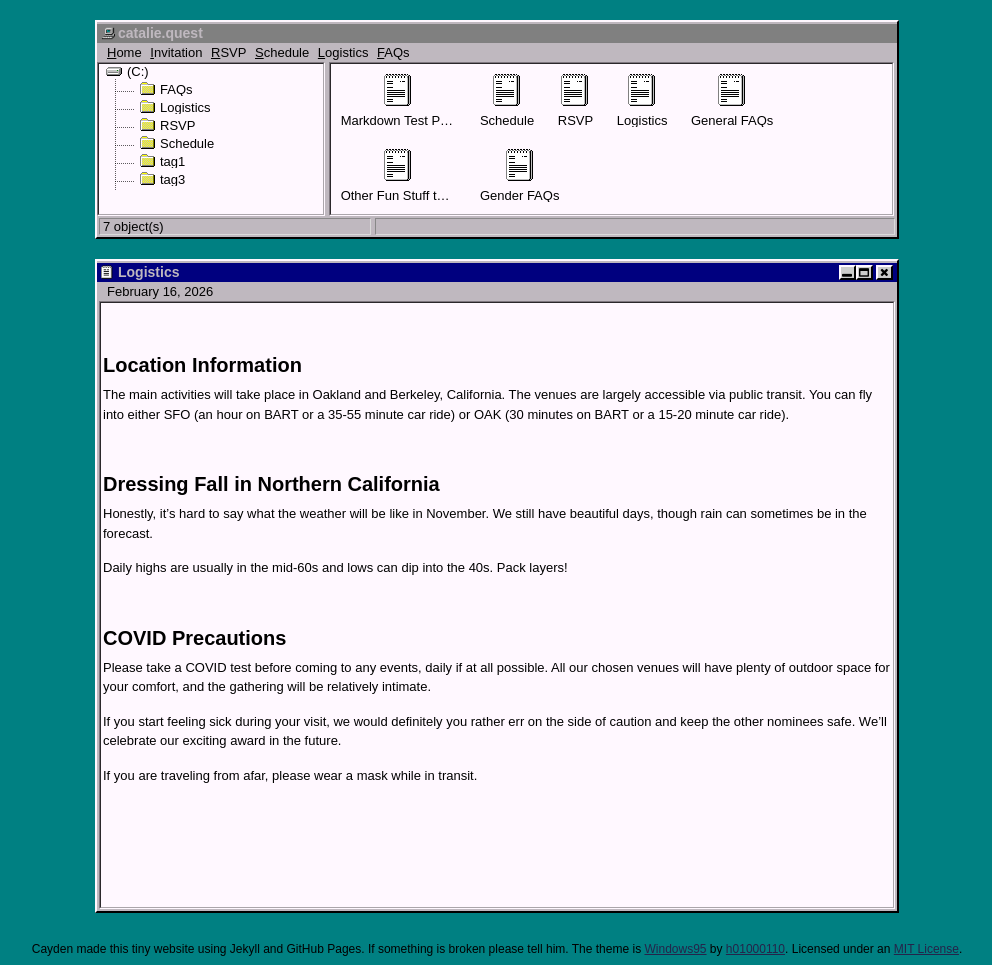
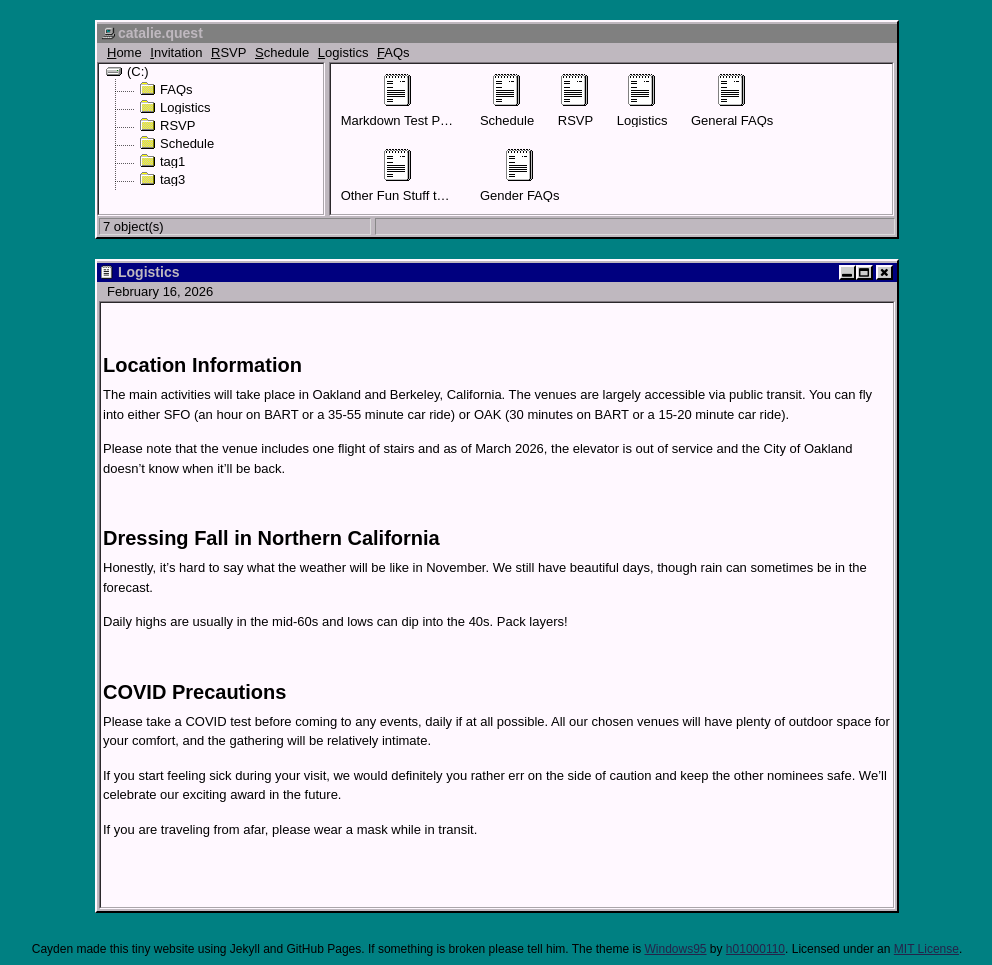
Before and after one commit to catachresis/catalie, a Jekyll site: the page built from _posts/2026-02-16-logistics.md, in a window 1280 px wide. Shown: the whole page, without its empty margins (143-1135 px from the left). Built offline with Jekyll 4.4.1, drawn with Linux system fonts in a browser that asks for light colours.

Commit message:
Update logistics with venue accessibility information
Added note about accessibility issues at the venue.

```diff
--- a/_posts/2026-02-16-logistics.md
+++ b/_posts/2026-02-16-logistics.md
@@ -7,6 +7,8 @@ tags: Logistics
 # Location Information
 
 The main activities will take place in Oakland and Berkeley, California. The venues are largely accessible via public transit. You can fly into either SFO (an hour on BART or a 35-55 minute car ride) or OAK (30 minutes on BART or a 15-20 minute car ride).
+
+Please note that the venue includes one flight of stairs and as of March 2026, the elevator is out of service and the City of Oakland doesn't know when it'll be back.
 
 # Dressing Fall in Northern California
 
```
